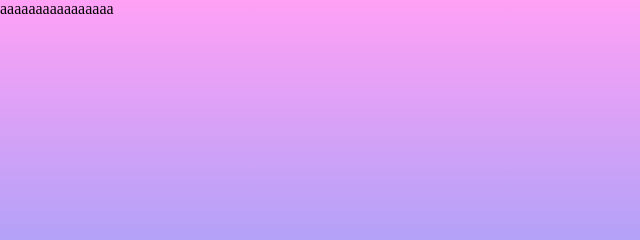
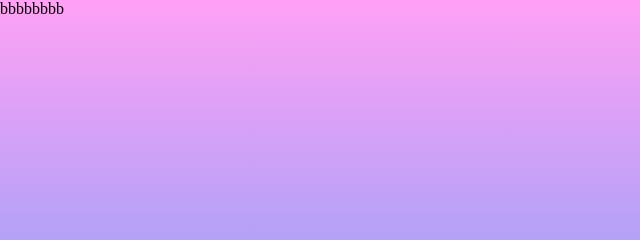
Before and after one commit to iamsamarav/TimerDevelopment, a website: page src/index.html in a window 1280 px wide. Shown: the top 240 px of the page, 0-640 px from the left. Drawn offline with Linux system fonts and the light colour scheme.

Commit message:
Update index.html

```diff
--- a/src/index.html
+++ b/src/index.html
@@ -10,7 +10,7 @@
 <body>
 
     <div class="Lila">
-        <p>aaaaaaaaaaaaaaaa</p>
+        <p>bbbbbbbb</p>
 
     </div>
 
```
